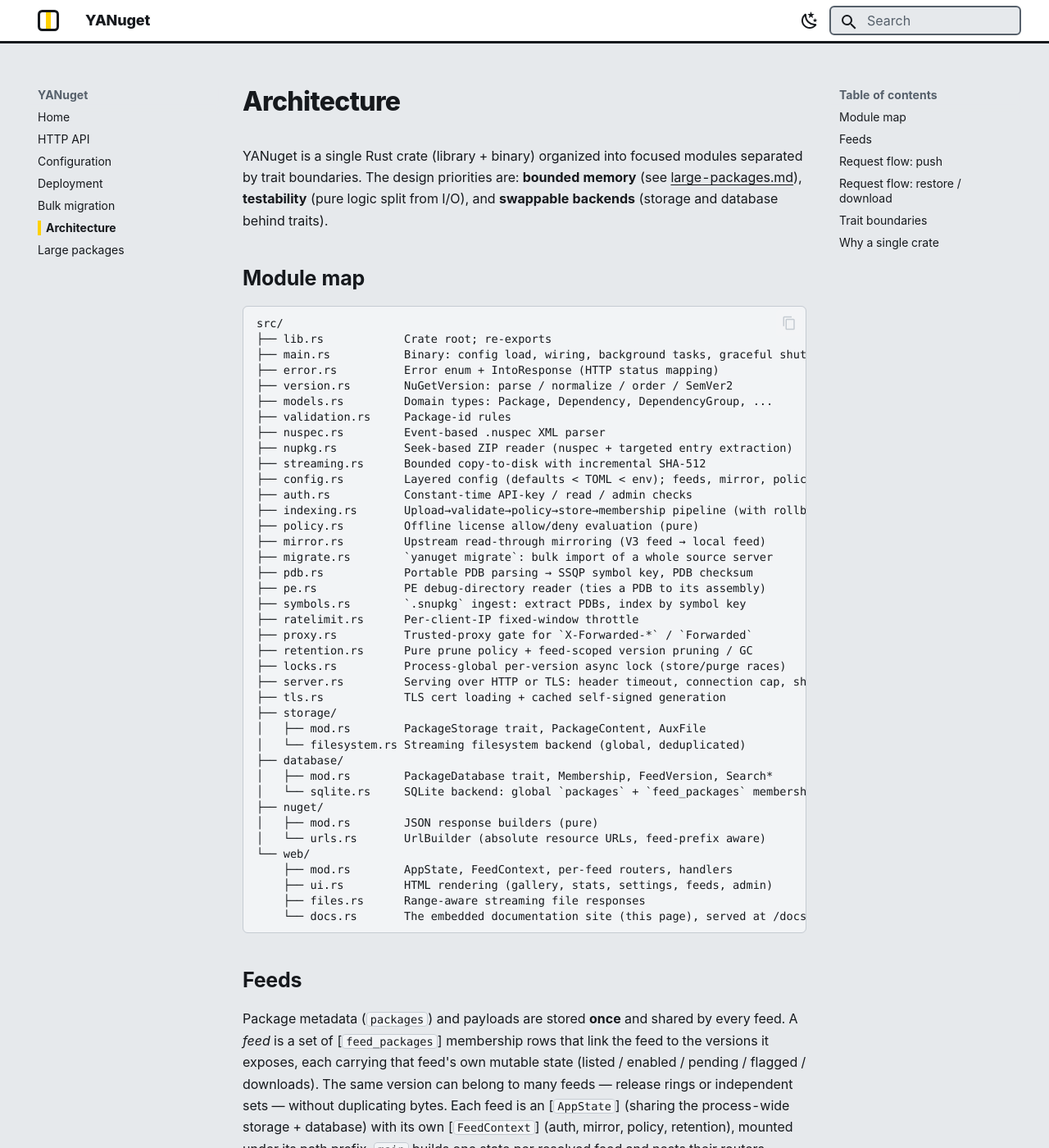
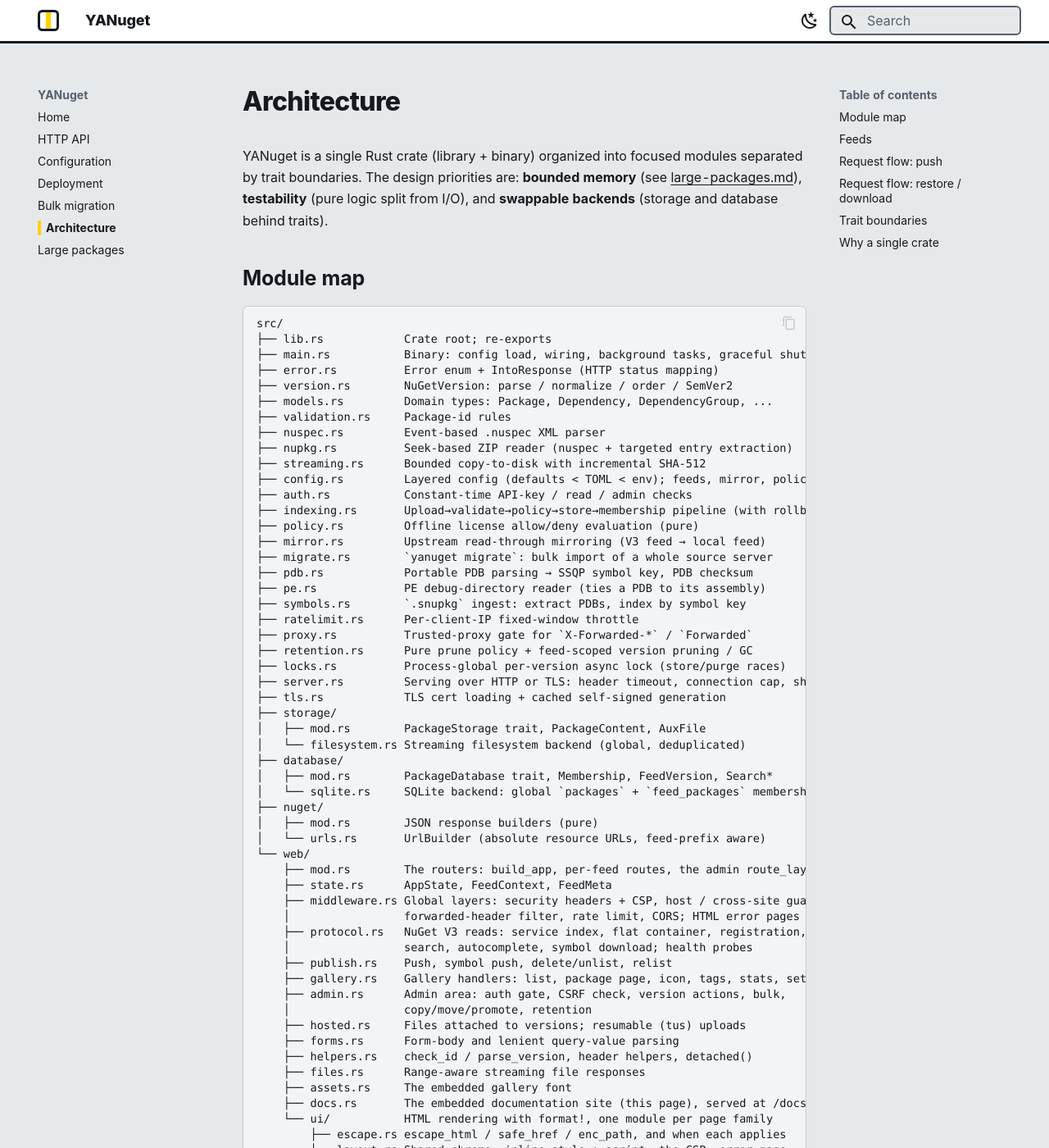
Before and after one commit to thoscut/YANuget, an MkDocs documentation site: the page built from docs/architecture.md, in a window 1280 px wide and 1400 px high. Shown: the whole window at 82% size. Built offline with MkDocs 1.6.1 and Material for MkDocs 9.7.7, drawn with Linux system fonts in a browser that asks for light colours; some web fonts are replaced; some of the changed text lies outside the part shown.

Commit message:
Describe the split web layer in the module map and layout table
docs/architecture.md's module map and CONTRIBUTING.md's layout table
still described src/web/ as a mod.rs of handlers beside one ui.rs. They
now list the modules it was split into, and the push flow names the
handlers where they live. CONTRIBUTING also points at ui/layout.rs for the
CSP hash list, and gains a line on escaping: the pages are built with
format!, so the helpers in ui/escape.rs are the one place to look.

Co-Authored-By: Claude Opus 5.5 <noreply@anthropic.com>
Claude-Session: https://claude.ai/code/session_01VMtCTrm1FuDAGgR3wgyVBX

````diff
--- a/docs/architecture.md
+++ b/docs/architecture.md
@@ -43,10 +43,27 @@ src/
 │   ├── mod.rs        JSON response builders (pure)
 │   └── urls.rs       UrlBuilder (absolute resource URLs, feed-prefix aware)
 └── web/
-    ├── mod.rs        AppState, FeedContext, per-feed routers, handlers
-    ├── ui.rs         HTML rendering (gallery, stats, settings, feeds, admin)
+    ├── mod.rs        The routers: build_app, per-feed routes, the admin route_layer
+    ├── state.rs      AppState, FeedContext, FeedMeta
+    ├── middleware.rs Global layers: security headers + CSP, host / cross-site guard,
+    │                 forwarded-header filter, rate limit, CORS; HTML error pages
+    ├── protocol.rs   NuGet V3 reads: service index, flat container, registration,
+    │                 search, autocomplete, symbol download; health probes
+    ├── publish.rs    Push, symbol push, delete/unlist, relist
+    ├── gallery.rs    Gallery handlers: list, package page, icon, tags, stats, settings
+    ├── admin.rs      Admin area: auth gate, CSRF check, version actions, bulk,
+    │                 copy/move/promote, retention
+    ├── hosted.rs     Files attached to versions; resumable (tus) uploads
+    ├── forms.rs      Form-body and lenient query-value parsing
+    ├── helpers.rs    check_id / parse_version, header helpers, detached()
     ├── files.rs      Range-aware streaming file responses
-    └── docs.rs       The embedded documentation site (this page), served at /docs
+    ├── assets.rs     The embedded gallery font
+    ├── docs.rs       The embedded documentation site (this page), served at /docs
+    └── ui/           HTML rendering with format!, one module per page family
+        ├── escape.rs escape_html / safe_href / enc_path, and when each applies
+        ├── layout.rs Shared chrome, inline style + script, the CSP, error page
+        ├── gallery.rs, package.rs, stats.rs, settings.rs, admin.rs
+        └── format.rs Counts, sizes, truncation, key/value rows
 ```
 
 ## Feeds
@@ -64,10 +81,10 @@ path prefix. `main` builds one state per resolved feed and nests their routers.
 
 ```
 PUT /api/v2/package
-  └─ web::push_package
+  └─ web::publish::push_package
        ├─ auth.check_headers              (X-NuGet-ApiKey, constant-time)
        ├─ create temp file under {storage}/.uploads
-       ├─ web::write_upload  ─▶ streaming::stream_to_writer_limited
+       ├─ web::publish::write_upload ─▶ streaming::stream_to_writer_limited
        │     (multipart or raw body → temp file, + SHA-512, + size cap)
        └─ indexing::index_package
             ├─ nupkg::read_archive        (seek to nuspec; never reads payload)
````
Also changed, not shown: CONTRIBUTING.md (+10 -2 lines).
